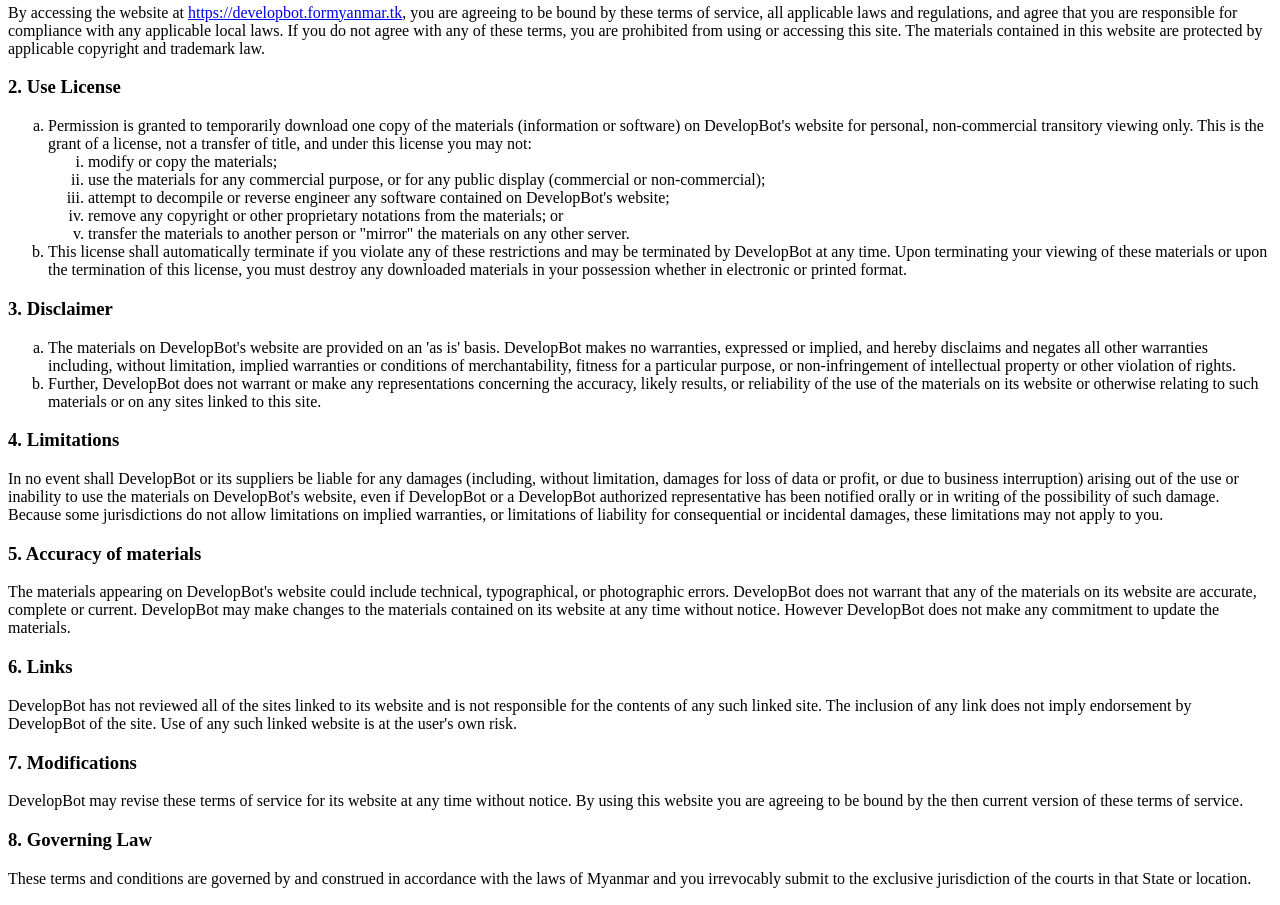
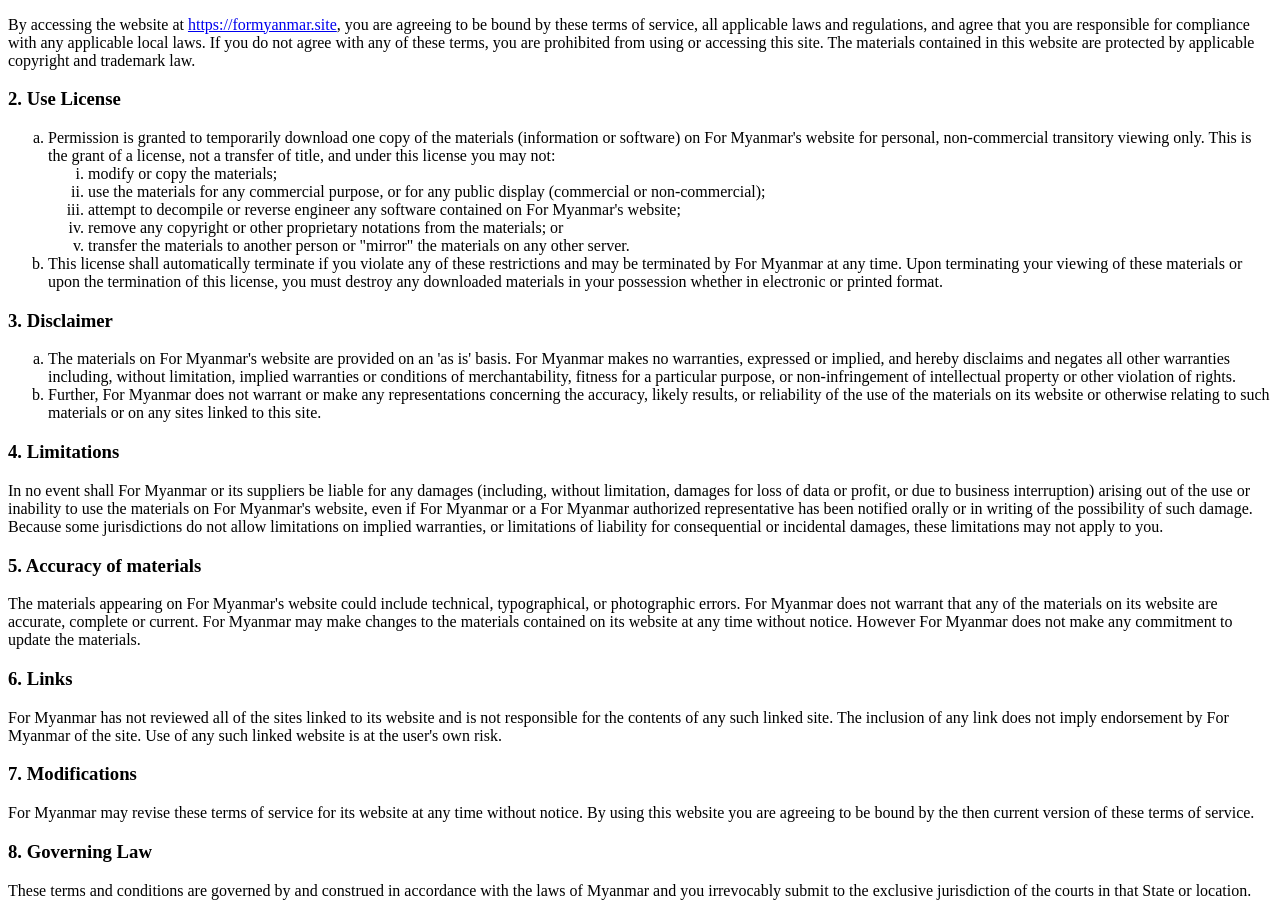
Before and after one commit to sopykt/formyanmar.site.bot, a website: page public/terms_of_service_privacy_policy.html in a window 1280 px wide. Shown: the part 92-997 px from the top of the page. Drawn offline with Linux system fonts and the light colour scheme.

Commit message:
tocnpp changed

```diff
--- a/public/terms_of_service_privacy_policy.html
+++ b/public/terms_of_service_privacy_policy.html
@@ -1,50 +1,55 @@
+<!DOCTYPE html>
+<html lang="en">
+<head>
+  <title>For Myanmar Terms of Service and Privacy Policy</title>
+</head>
 
-
-<h2>DevelopBot Terms of Service and Privacy Policy</h2>
+<body>
+<h2>For Myanmar Terms of Service and Privacy Policy</h2>
 
 <h3>1. Terms</h3>
 
-  <p>By accessing the website at <a href="https://developbot.formyanmar.tk">https://developbot.formyanmar.tk</a>, you are agreeing to be bound by these terms of service, all applicable laws and regulations, and agree that you are responsible for compliance with any applicable local laws. If you do not agree with any of these terms, you are prohibited from using or accessing this site. The materials contained in this website are protected by applicable copyright and trademark law.</p>
+  <p>By accessing the website at <a href="https://formyanmar.site">https://formyanmar.site</a>, you are agreeing to be bound by these terms of service, all applicable laws and regulations, and agree that you are responsible for compliance with any applicable local laws. If you do not agree with any of these terms, you are prohibited from using or accessing this site. The materials contained in this website are protected by applicable copyright and trademark law.</p>
 
 <h3>2. Use License</h3>
 
   <ol type="a">
     <li>
-      Permission is granted to temporarily download one copy of the materials (information or software) on DevelopBot's website for personal, non-commercial transitory viewing only. This is the grant of a license, not a transfer of title, and under this license you may not:
+      Permission is granted to temporarily download one copy of the materials (information or software) on For Myanmar's website for personal, non-commercial transitory viewing only. This is the grant of a license, not a transfer of title, and under this license you may not:
 
       <ol type="i">
         <li>modify or copy the materials;</li>
         <li>use the materials for any commercial purpose, or for any public display (commercial or non-commercial);</li>
-        <li>attempt to decompile or reverse engineer any software contained on DevelopBot's website;</li>
+        <li>attempt to decompile or reverse engineer any software contained on For Myanmar's website;</li>
         <li>remove any copyright or other proprietary notations from the materials; or</li>
         <li>transfer the materials to another person or "mirror" the materials on any other server.</li>
       </ol>
     </li>
-    <li>This license shall automatically terminate if you violate any of these restrictions and may be terminated by DevelopBot at any time. Upon terminating your viewing of these materials or upon the termination of this license, you must destroy any downloaded materials in your possession whether in electronic or printed format.</li>
+    <li>This license shall automatically terminate if you violate any of these restrictions and may be terminated by For Myanmar at any time. Upon terminating your viewing of these materials or upon the termination of this license, you must destroy any downloaded materials in your possession whether in electronic or printed format.</li>
   </ol>
 
 <h3>3. Disclaimer</h3>
 
   <ol type="a">
-    <li>The materials on DevelopBot's website are provided on an 'as is' basis. DevelopBot makes no warranties, expressed or implied, and hereby disclaims and negates all other warranties including, without limitation, implied warranties or conditions of merchantability, fitness for a particular purpose, or non-infringement of intellectual property or other violation of rights.</li>
-    <li>Further, DevelopBot does not warrant or make any representations concerning the accuracy, likely results, or reliability of the use of the materials on its website or otherwise relating to such materials or on any sites linked to this site.</li>
+    <li>The materials on For Myanmar's website are provided on an 'as is' basis. For Myanmar makes no warranties, expressed or implied, and hereby disclaims and negates all other warranties including, without limitation, implied warranties or conditions of merchantability, fitness for a particular purpose, or non-infringement of intellectual property or other violation of rights.</li>
+    <li>Further, For Myanmar does not warrant or make any representations concerning the accuracy, likely results, or reliability of the use of the materials on its website or otherwise relating to such materials or on any sites linked to this site.</li>
   </ol>
 
 <h3>4. Limitations</h3>
 
-  <p>In no event shall DevelopBot or its suppliers be liable for any damages (including, without limitation, damages for loss of data or profit, or due to business interruption) arising out of the use or inability to use the materials on DevelopBot's website, even if DevelopBot or a DevelopBot authorized representative has been notified orally or in writing of the possibility of such damage. Because some jurisdictions do not allow limitations on implied warranties, or limitations of liability for consequential or incidental damages, these limitations may not apply to you.</p>
+  <p>In no event shall For Myanmar or its suppliers be liable for any damages (including, without limitation, damages for loss of data or profit, or due to business interruption) arising out of the use or inability to use the materials on For Myanmar's website, even if For Myanmar or a For Myanmar authorized representative has been notified orally or in writing of the possibility of such damage. Because some jurisdictions do not allow limitations on implied warranties, or limitations of liability for consequential or incidental damages, these limitations may not apply to you.</p>
 
 <h3>5. Accuracy of materials</h3>
 
-  <p>The materials appearing on DevelopBot's website could include technical, typographical, or photographic errors. DevelopBot does not warrant that any of the materials on its website are accurate, complete or current. DevelopBot may make changes to the materials contained on its website at any time without notice. However DevelopBot does not make any commitment to update the materials.</p>
+  <p>The materials appearing on For Myanmar's website could include technical, typographical, or photographic errors. For Myanmar does not warrant that any of the materials on its website are accurate, complete or current. For Myanmar may make changes to the materials contained on its website at any time without notice. However For Myanmar does not make any commitment to update the materials.</p>
 
 <h3>6. Links</h3>
 
-  <p>DevelopBot has not reviewed all of the sites linked to its website and is not responsible for the contents of any such linked site. The inclusion of any link does not imply endorsement by DevelopBot of the site. Use of any such linked website is at the user's own risk.</p>
+  <p>For Myanmar has not reviewed all of the sites linked to its website and is not responsible for the contents of any such linked site. The inclusion of any link does not imply endorsement by For Myanmar of the site. Use of any such linked website is at the user's own risk.</p>
 
 <h3>7. Modifications</h3>
 
-  <p>DevelopBot may revise these terms of service for its website at any time without notice. By using this website you are agreeing to be bound by the then current version of these terms of service.</p>
+  <p>For Myanmar may revise these terms of service for its website at any time without notice. By using this website you are agreeing to be bound by the then current version of these terms of service.</p>
 
 <h3>8. Governing Law</h3>
 
@@ -54,7 +59,7 @@
 
   <p>Your privacy is important to us.</p>
 
-  <p>It is DevelopBot's policy to respect your privacy regarding any information we may collect while operating our website. Accordingly, we have developed this privacy policy in order for you to understand how we collect, use, communicate, disclose and otherwise make use of personal information. We have outlined our privacy policy below.</p>
+  <p>It is For Myanmar's policy to respect your privacy regarding any information we may collect while operating our website. Accordingly, we have developed this privacy policy in order for you to understand how we collect, use, communicate, disclose and otherwise make use of personal information. We have outlined our privacy policy below.</p>
 
   <ul>
     <li>We will collect personal information by lawful and fair means and, where appropriate, with the knowledge or consent of the individual concerned.</li>
@@ -66,6 +71,6 @@
     <li>We will only retain personal information for as long as necessary for the fulfilment of those purposes.</li>
   </ul>
 
-  <p>We are committed to conducting our business in accordance with these principles in order to ensure that the confidentiality of personal information is protected and maintained. DevelopBot may change this privacy policy from time to time at DevelopBot's sole discretion.</p>
-
-Share
+  <p>We are committed to conducting our business in accordance with these principles in order to ensure that the confidentiality of personal information is protected and maintained. For Myanmar may change this privacy policy from time to time at For Myanmar's sole discretion.</p>
+</body>
+</html>
```
